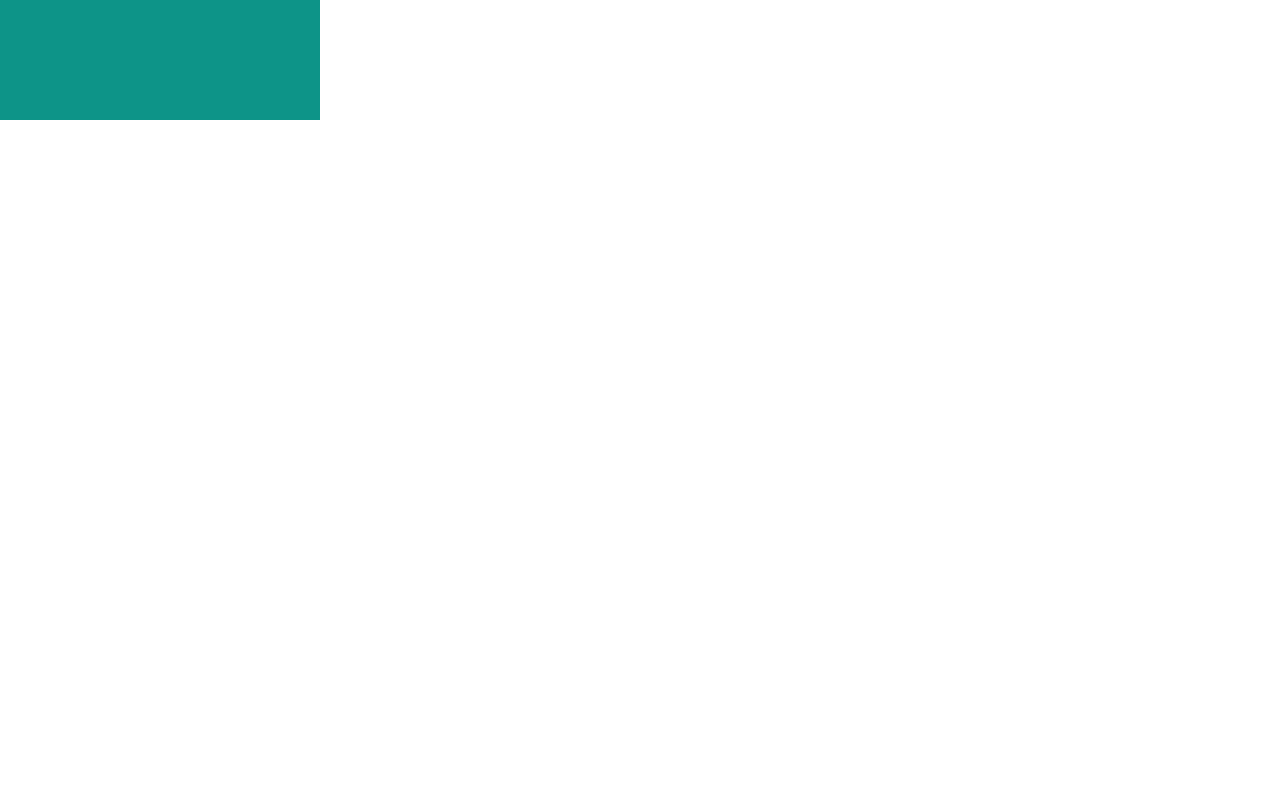
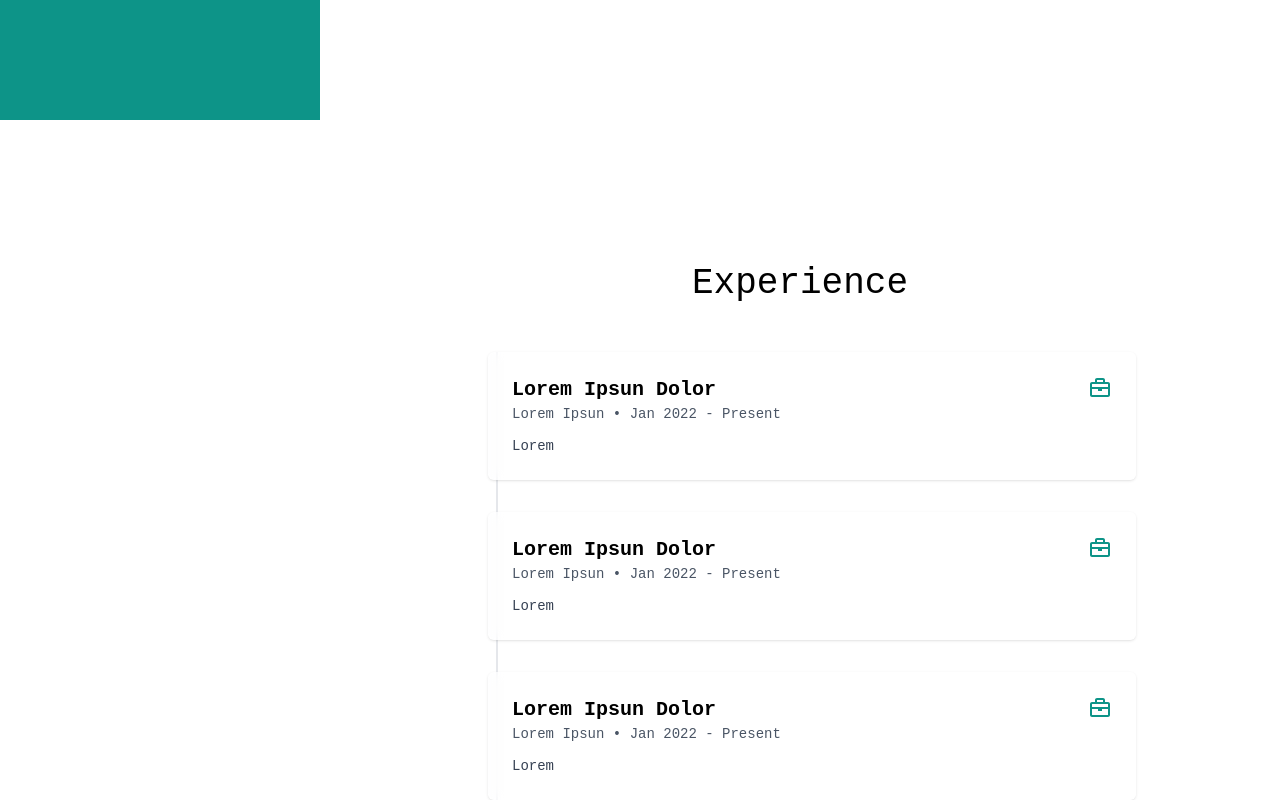
Before and after one commit to faelse/faelse-dev, a React (Vite) app: page / in a window 1280 px wide. Shown: the part 680-1480 px from the top of the page. Before the commit the page ends 800 px from the top, so only its background shows below. Built offline with nearby package versions, Linux system fonts and the light colour scheme.

Commit message:
Experience

```diff
--- a/src/components/Experience.jsx
+++ b/src/components/Experience.jsx
@@ -1,5 +1,71 @@
+import { BiBriefcase } from "react-icons/bi";
+
 function Experience() {
-  return <div className=""></div>;
+  const experiences = [
+    {
+      title: "Lorem Ipsun Dolor",
+      company: "Lorem Ipsun",
+      period: "Jan 2022 - Present",
+      desc: "Lorem",
+    },
+    {
+      title: "Lorem Ipsun Dolor",
+      company: "Lorem Ipsun",
+      period: "Jan 2022 - Present",
+      desc: "Lorem",
+    },
+    {
+      title: "Lorem Ipsun Dolor",
+      company: "Lorem Ipsun",
+      period: "Jan 2022 - Present",
+      desc: "Lorem",
+    },
+    {
+      title: "Lorem Ipsun Dolor",
+      company: "Lorem Ipsun",
+      period: "Jan 2022 - Present",
+      desc: "Lorem",
+    },
+  ];
+
+  return (
+    <section
+      id="experience"
+      className="flex min-h-screen w-full flex-col items-center justify-center gap-12 p-8 md:p-20 lg:p-36"
+    >
+      <h2 className="text-center text-4xl font-light">Experience</h2>
+
+      <div className="w-full max-w-5xl">
+        <div className="relative ml-6">
+          {/* left timeline line */}
+          <div className="absolute left-2 top-0 bottom-0 w-0.5 bg-gray-200" />
+
+          <ul className="space-y-8">
+            {experiences.map((exp, idx) => (
+              <li key={idx} className="relative">
+                <div className="rounded-md bg-white/60 p-6 shadow-sm backdrop-blur-sm transition-transform hover:shadow-lg hover:-translate-y-1">
+                  <div className="flex items-start justify-between gap-4">
+                    <div>
+                      <h3 className="text-lg font-semibold md:text-xl">
+                        {exp.title}
+                      </h3>
+                      <p className="text-sm text-gray-600">
+                        {exp.company} • {exp.period}
+                      </p>
+                    </div>
+                    <div className="hidden items-center gap-2 text-sm text-gray-500 md:flex">
+                      <BiBriefcase className="text-2xl text-(--color-primary)" />
+                    </div>
+                  </div>
+                  <p className="mt-3 text-sm text-gray-700">{exp.desc}</p>
+                </div>
+              </li>
+            ))}
+          </ul>
+        </div>
+      </div>
+    </section>
+  );
 }
 
 export default Experience;
```
